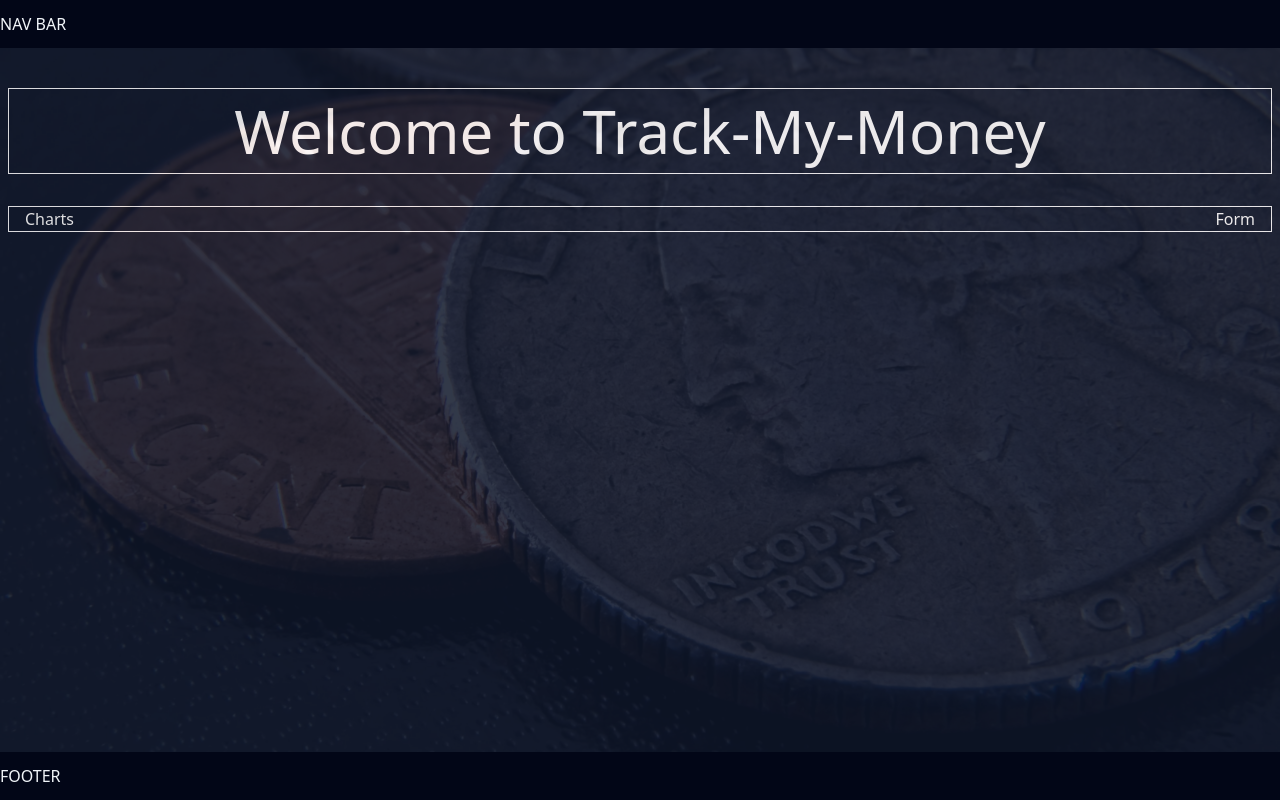
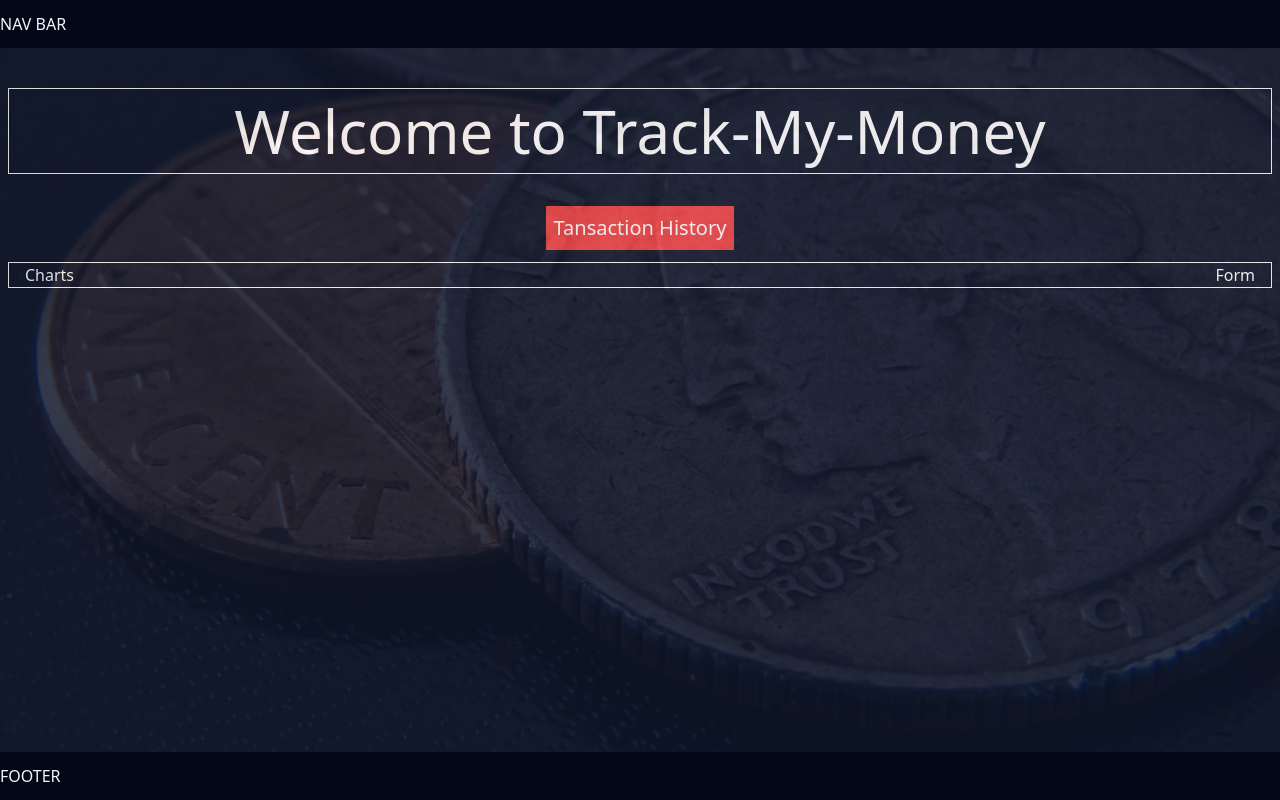
Before and after one commit to whytemig/Expense_Tracker, a React (Vite) app in the folder client/: page / in a window 1280 px wide. Built offline with nearby package versions, Linux system fonts and the light colour scheme; the HTML template or start-up script is replaced by a standard one.

Commit message:
css update

```diff
--- a/client/src/components/UserInterface.jsx
+++ b/client/src/components/UserInterface.jsx
@@ -4,6 +4,9 @@ function UserInterface() {
       <div className="welcome-container border  border-gray-50 my-8 text-6xl text-center p-3">
         <h1>Welcome to Track-My-Money</h1>
       </div>
+      <button className="mb-3 bg-red-500 max-w-60 justify-center m-auto p-2 text-xl">
+        Tansaction History
+      </button>
       <div className="flex justify-between px-4 border  border-gray-50">
         <div>Charts</div>
         <div>Form</div>
```
